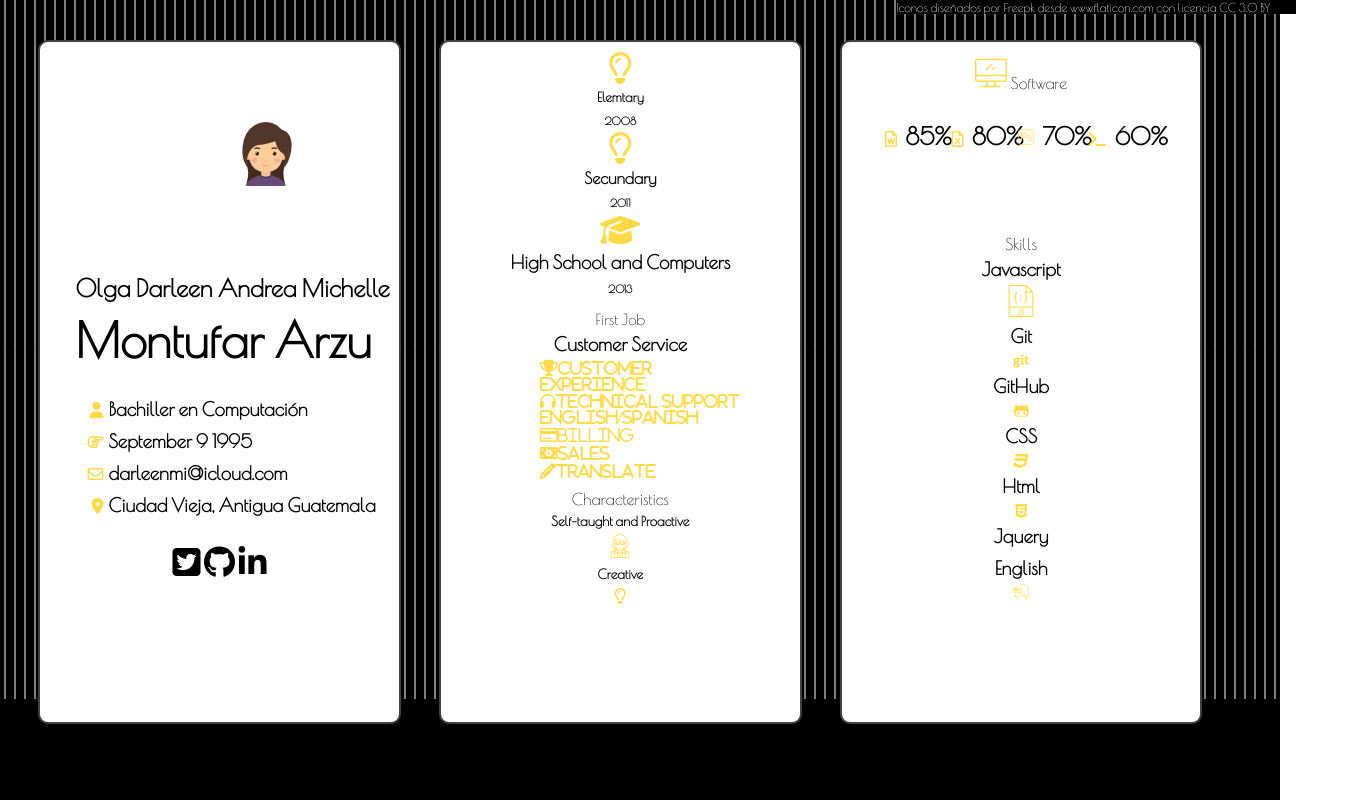
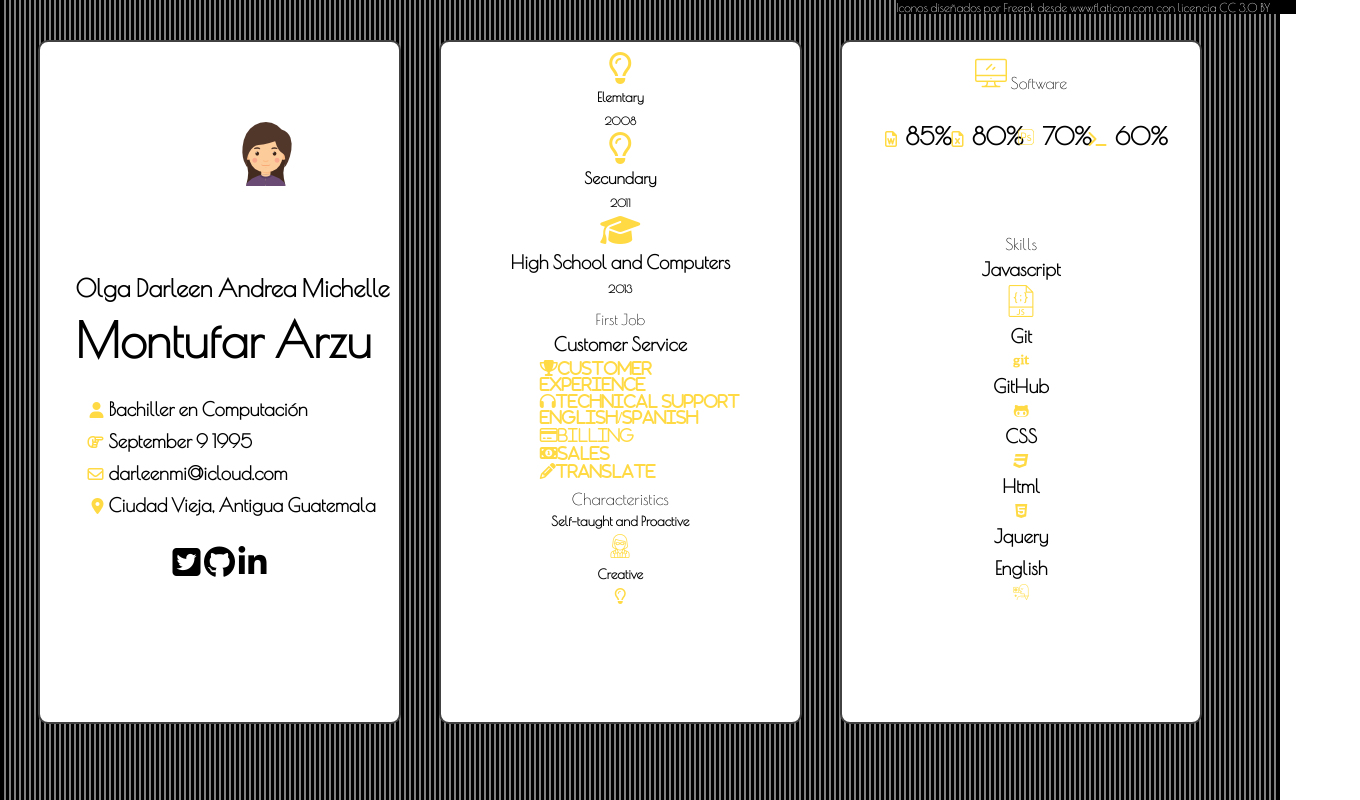
Before and after one commit to 95ndr/Michelle-Curriculum, a plain HTML site: page index.html in a window 1280 px wide. Shown: the whole page, 1360 px wide, since content can reach past the window. Drawn offline with nearby package versions, Linux system fonts and the light colour scheme; a web font is replaced by a local one.

Commit message:
arreglando width y height canvas

```diff
--- a/css/style.css
+++ b/css/style.css
@@ -28,6 +28,8 @@
 /*canvas*/
    #cuadros{
       position: absolute;
+      width: 100%;
+      height: 100%;
    }
 
 /*editando redes sociales*/
--- a/index.html
+++ b/index.html
@@ -18,7 +18,7 @@
 </head>
 <body>
       <div class ="box">
-                <canvas   id="cuadros" width="1360" height="699" >
+                <canvas   id="cuadros">
                 </canvas>
                 <div class="licencia">Iconos diseñados por <a href="http://www.freepik.com" title="Freepik">Freepk</a> desde <a href="https://www.flaticon.es/" title="Flaticon">www.flaticon.com</a> con licencia <a href="http://creativecommons.org/licenses/by/3.0/" title="Creative Commons BY 3.0" target="_blank">CC 3.0 BY</a></div>
 
--- a/js/app.js
+++ b/js/app.js
@@ -1,23 +1,34 @@
 $(document).ready(function(){
+// canvas
+
+ var $c = $("#cuadros");
+
+ $("#cuadros").width(window.innerWidth);
+ var $w = $($c).width();
+ $($c).attr('width', $w);
+
+ $("#cuadros").height(window.innerHeight);
+ var $h = $($c).height();
+ $($c).attr('height', $h);
 
 
- // canvas
-var dibujo= document.getElementById('cuadros');
-var lienzo = dibujo.getContext("2d");
-console.log(lienzo);
+function dibujarY(){
 
-function dibujarY(){
-	var $c = $("#cuadros");
 	var i = 5;
-	while(i < $c.width()){
+	while(i < $c.width() ){
 	$('canvas').drawLine({
   strokeStyle: 'white',
   strokeWidth: 1,
   x1: i, y1: 0,
-  x2: i, y2:699
+  x2: i, y2: $c.height()
 });
-	i+=10
+	i+=5
 	}
 }
+
 dibujarY();
+//responsive
+
+
+
 }); //fin de toda la app
```
